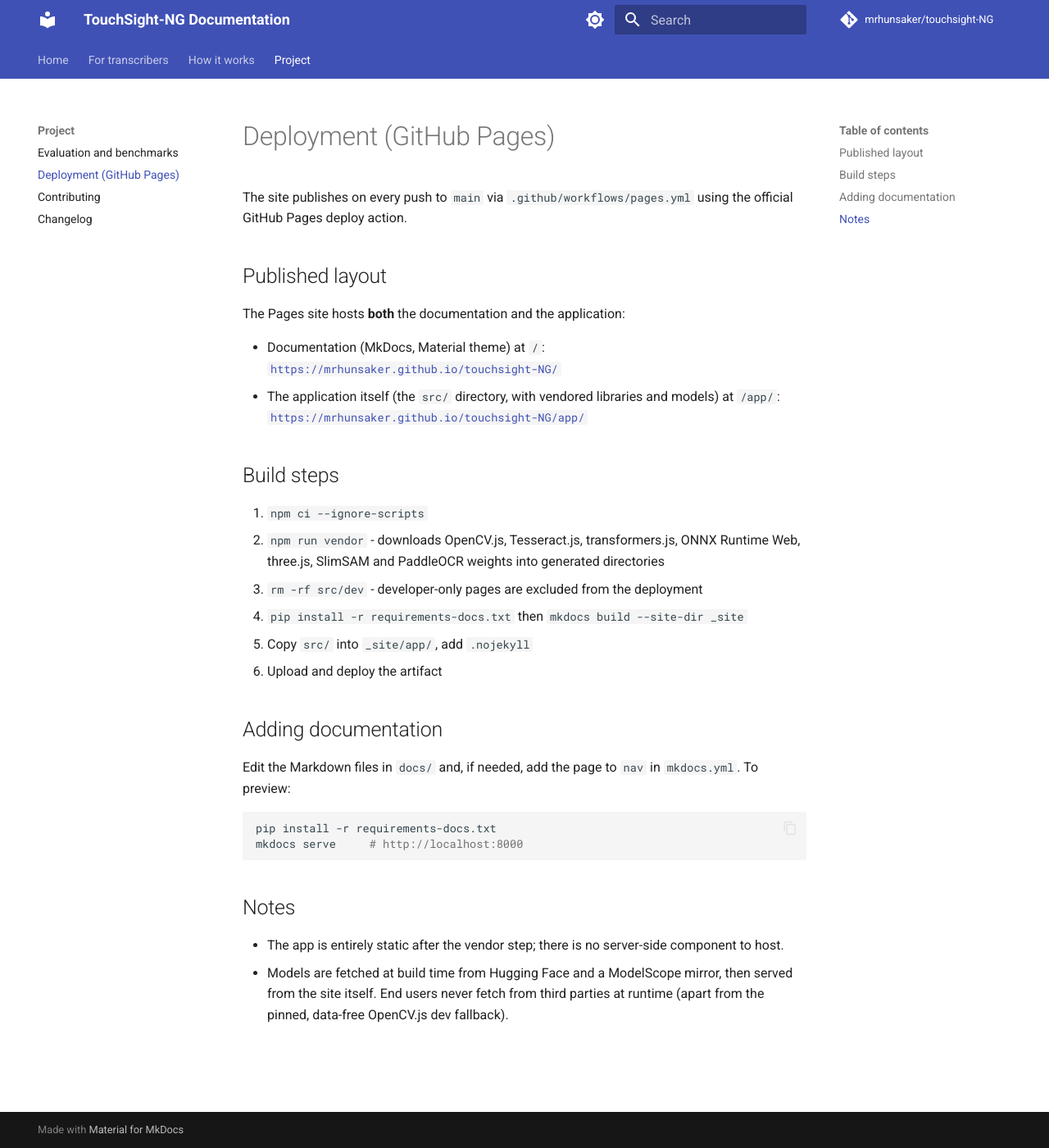
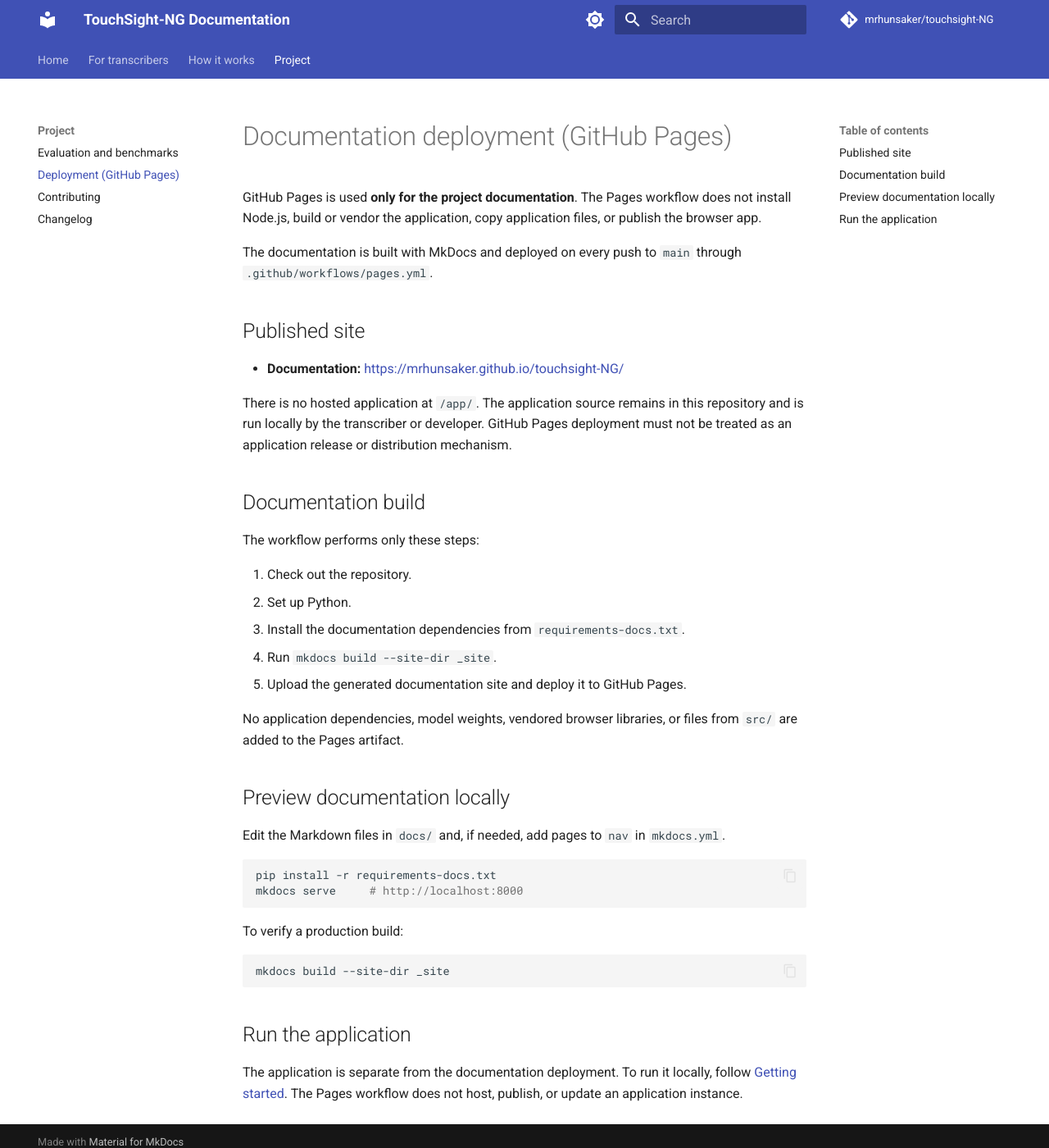
Before and after one commit to N-H-L/touchsight, an MkDocs documentation site: the page built from docs/deployment.md, in a window 1280 px wide and 1400 px high. Shown: the whole window at 82% size. Built offline with MkDocs 1.6.1 and Material for MkDocs 9.7.7, drawn with Linux system fonts in a browser that asks for light colours; comment, search, counter and statistics services are not loaded.

Commit message:
Limit GitHub Pages to documentation (#5)
## Summary
- Remove Node/npm setup, dependency vendoring, model downloads, and
copying `src/` into the Pages artifact.
- Build and deploy only the MkDocs output from `docs/`.
- Clarify in the README and user/deployment documentation that GitHub
Pages hosts documentation only and the application must be run locally.

## Validation
- Reviewed the workflow to confirm the Pages artifact is generated
solely by `mkdocs build --site-dir _site`.
- No application source or runtime behavior changed.
- A GitHub Actions run / published Pages build has not yet been
verified.

````diff
--- a/docs/deployment.md
+++ b/docs/deployment.md
@@ -1,35 +1,42 @@
-# Deployment (GitHub Pages)
+# Documentation deployment (GitHub Pages)
 
-The site publishes on every push to `main` via `.github/workflows/pages.yml` using the official GitHub Pages deploy action.
+GitHub Pages is used **only for the project documentation**. The Pages workflow does not install Node.js, build or vendor the application, copy application files, or publish the browser app.
 
-## Published layout
+The documentation is built with MkDocs and deployed on every push to `main` through `.github/workflows/pages.yml`.
 
-The Pages site hosts **both** the documentation and the application:
+## Published site
 
-- Documentation (MkDocs, Material theme) at `/`:
-  [`https://mrhunsaker.github.io/touchsight-NG/`](https://mrhunsaker.github.io/touchsight-NG/)
-- The application itself (the `src/` directory, with vendored libraries and models) at `/app/`:
-  [`https://mrhunsaker.github.io/touchsight-NG/app/`](https://mrhunsaker.github.io/touchsight-NG/app/)
+- **Documentation:** [https://mrhunsaker.github.io/touchsight-NG/](https://mrhunsaker.github.io/touchsight-NG/)
 
-## Build steps
+There is no hosted application at `/app/`. The application source remains in this repository and is run locally by the transcriber or developer. GitHub Pages deployment must not be treated as an application release or distribution mechanism.
 
-1. `npm ci --ignore-scripts`
-2. `npm run vendor` - downloads OpenCV.js, Tesseract.js, transformers.js, ONNX Runtime Web, three.js, SlimSAM and PaddleOCR weights into generated directories
-3. `rm -rf src/dev` - developer-only pages are excluded from the deployment
-4. `pip install -r requirements-docs.txt` then `mkdocs build --site-dir _site`
-5. Copy `src/` into `_site/app/`, add `.nojekyll`
-6. Upload and deploy the artifact
+## Documentation build
 
-## Adding documentation
+The workflow performs only these steps:
 
-Edit the Markdown files in `docs/` and, if needed, add the page to `nav` in `mkdocs.yml`. To preview:
+1. Check out the repository.
+2. Set up Python.
+3. Install the documentation dependencies from `requirements-docs.txt`.
+4. Run `mkdocs build --site-dir _site`.
+5. Upload the generated documentation site and deploy it to GitHub Pages.
+
+No application dependencies, model weights, vendored browser libraries, or files from `src/` are added to the Pages artifact.
+
+## Preview documentation locally
+
+Edit the Markdown files in `docs/` and, if needed, add pages to `nav` in `mkdocs.yml`.
 
 ```bash
 pip install -r requirements-docs.txt
 mkdocs serve     # http://localhost:8000
 ```
 
-## Notes
+To verify a production build:
 
-- The app is entirely static after the vendor step; there is no server-side component to host.
-- Models are fetched at build time from Hugging Face and a ModelScope mirror, then served from the site itself. End users never fetch from third parties at runtime (apart from the pinned, data-free OpenCV.js dev fallback).
+```bash
+mkdocs build --site-dir _site
+```
+
+## Run the application
+
+The application is separate from the documentation deployment. To run it locally, follow [Getting started](getting-started.md). The Pages workflow does not host, publish, or update an application instance.
````
Also changed, not shown: README.md (+3 -3 lines), docs/getting-started.md (+8 -6 lines), docs/index.md (+1 -1 lines), 1 other file.
